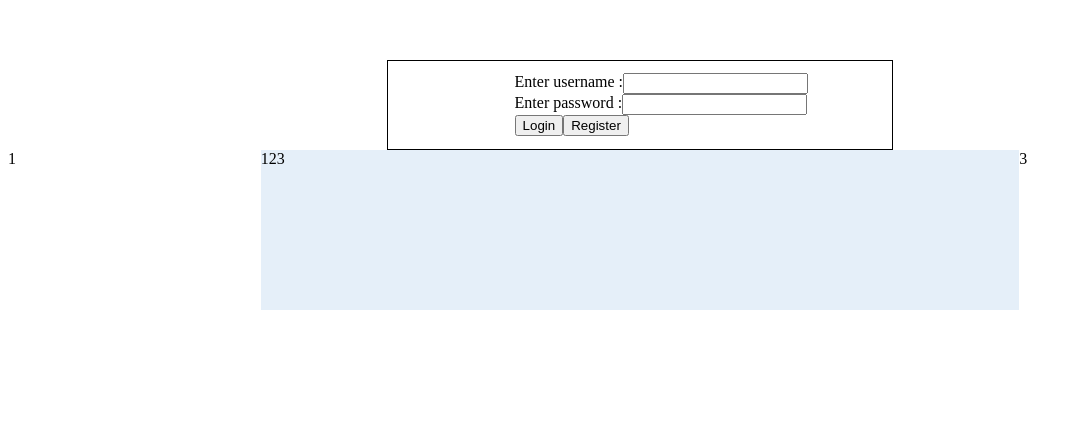
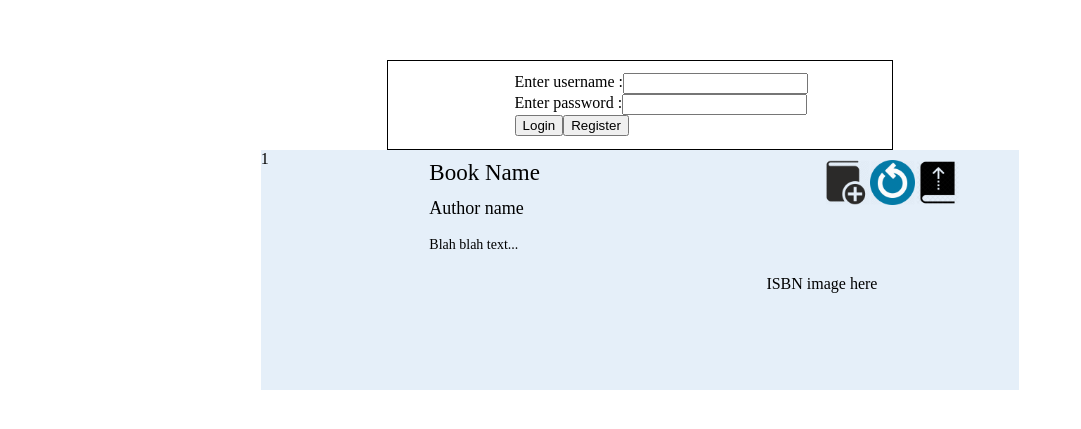
Before and after one commit to SuprasannaBhaumik/knowledgehub, a React (Create React App) app: page / in a window 1280 px wide. Shown: the part 193-622 px from the top of the page, without its empty margins (0-1081 px from the left). Built offline with nearby package versions, Linux system fonts and the light colour scheme.

Commit message:
with routes configured

```diff
--- a/src/book/view/BookTile.tsx
+++ b/src/book/view/BookTile.tsx
@@ -4,7 +4,7 @@ import React from 'react';
 
 
 interface Props {
-	name?: string;
+	title?: string;
 	author?: string;
 	isbn?: string;
 	image?: string;
@@ -20,17 +20,41 @@ class BookTile extends React.Component<Props, InternalState> {
 
 
 	render() {
+
+		const {author, title, isbn, description, genre } = this.props;
+
 		return (
-
-
-			<div style={{height: '20vh', display:'flex', justifyContent:'center' }}>
-				<div style = {{flex: '1', height: '20px'}}>1</div>
+			<div style={{height: '30vh', display:'flex', justifyContent:'center' }}>
+				<div style = {{flex: '1', height: '20px'}}/>
 				<div style = {{flex: '3', backgroundColor:'#E5EFF9', display:'flex'}}>
-					<div>1</div>
-					<div>2</div>
-					<div>3</div>
+					<div style={{flex:'2'}}>1</div>
+					<div style={{flex:'4', display:'flex', flexDirection:'column', marginTop: '10px' }}>
+						<div style={{flex:'1', fontSize: '23px'}}>
+							<span>{title}Book Name</span>
+						</div>
+						<div style={{flex:'1', fontSize: '18px'}}>
+							<span>{author}Author name</span>
+						</div>
+						<div style={{flex:'4', fontSize: '14px'}}>
+							<span>{description}Blah blah text...</span>
+						</div>
+					</div>
+					<div style={{flex:'3', display:'flex', flexDirection: 'column'}}>
+						<div style={{flex:'1', display:'flex', flexDirection: 'row', marginTop: '10px', justifyContent: 'center'}}>
+							<div>
+								<img style={{width: '45px', height: '45px', cursor: 'pointer'}} src={process.env.PUBLIC_URL + '/images/addBook.png'} />
+							</div>
+							<div>
+								<img style={{width: '45px', height: '45px', cursor: 'pointer'}} src={process.env.PUBLIC_URL + '/images/reIssue.png'} />
+							</div>
+							<div>
+								<img style={{width: '45px', height: '45px', cursor: 'pointer'}} src={process.env.PUBLIC_URL + '/images/returnBook.png'} />
+							</div>
+						</div>
+						<div style={{flex:'1'}}>ISBN image here</div>
+					</div>
 				</div>
-				<div style = {{flex: '1'}}>3</div>
+				<div style = {{flex: '1'}}/>
 			</div>
 		)
 	}
--- a/src/index.tsx
+++ b/src/index.tsx
@@ -23,7 +23,7 @@ const store = createStore( rootReducer, composeEnhancers(applyMiddleware(createL
 ReactDOM.render(
 	<BrowserRouter>
 		<Provider store={store}>
-			<Route path="/" component={App} />
+			<Route path="/" exact component={App} />
 			<Route path="/login" exact component={LoginContainer} />
 			<Route path="/register" exact component={RegisterContainer} />
 			<Route path="/home" exact component={HomeContainer}/>
```
